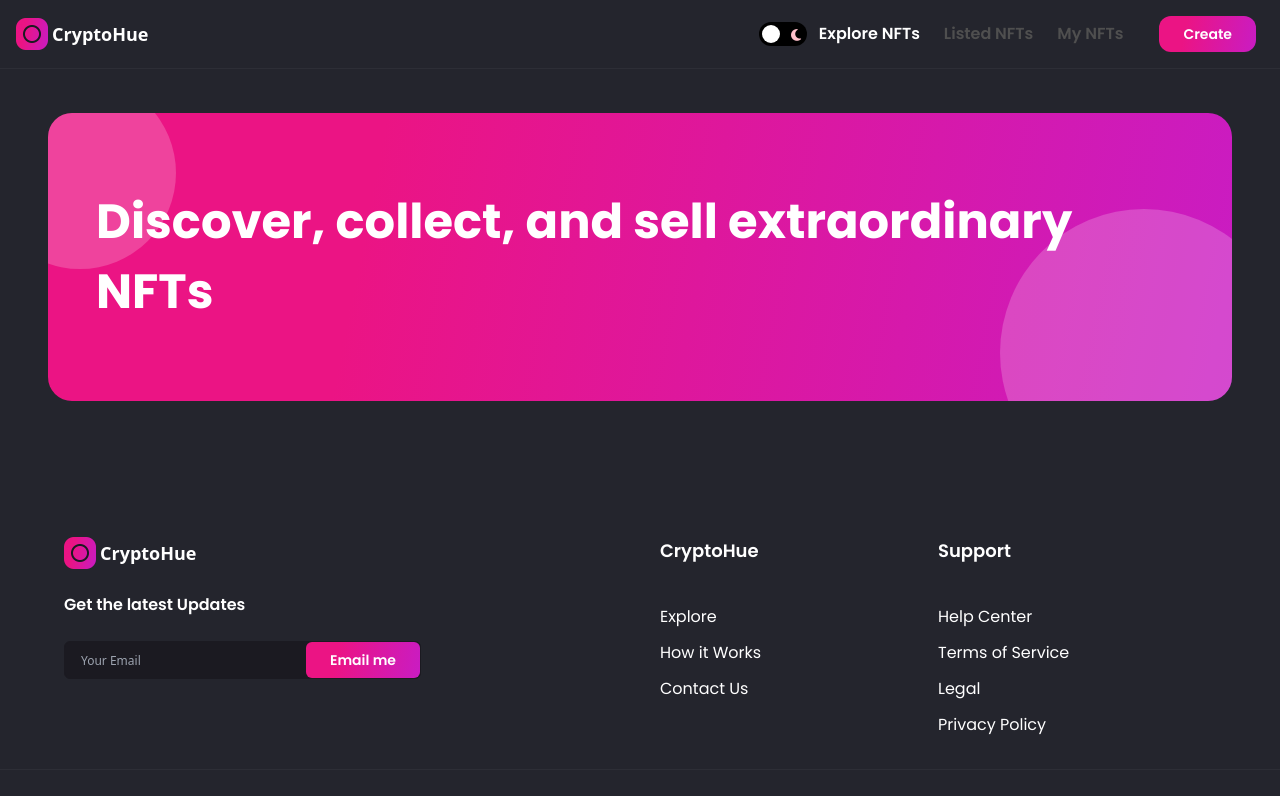
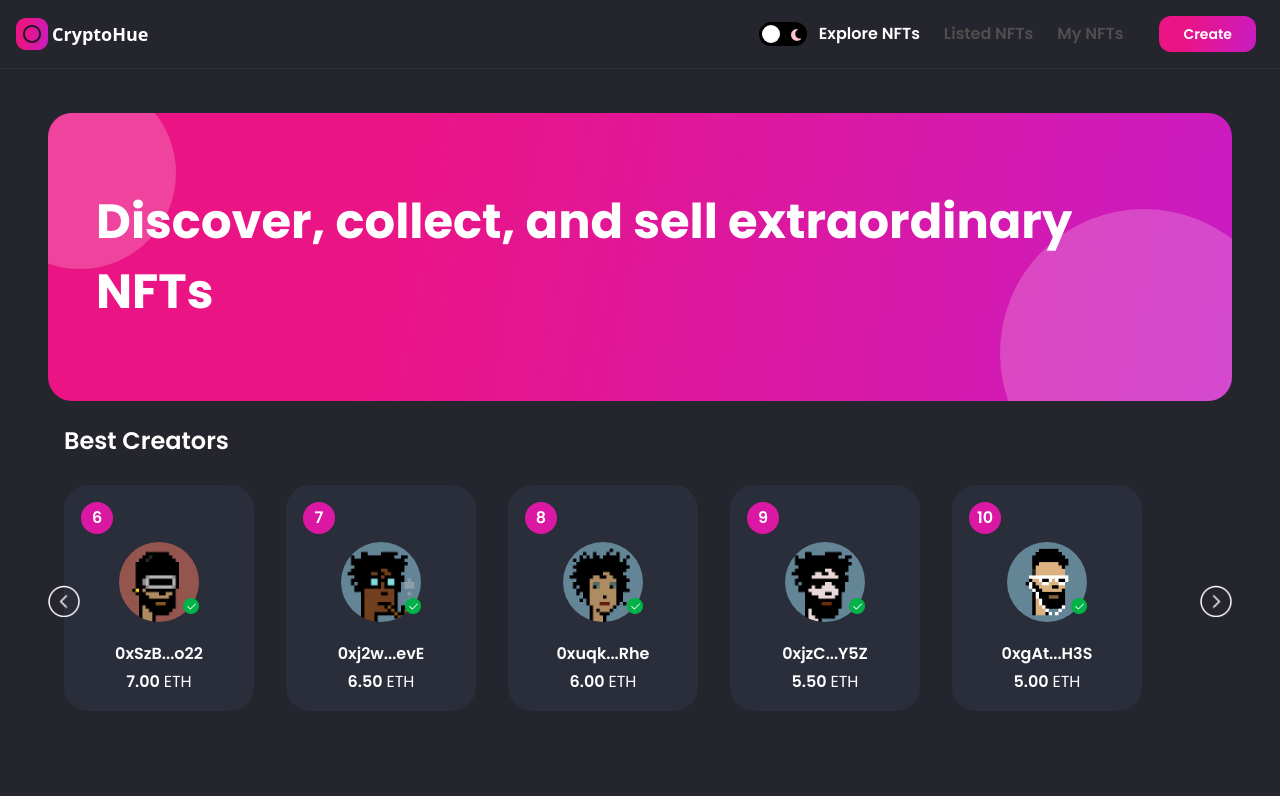
Before and after one commit to Jaumet91/nft-marketplace, a Next.js app: page / in a window 1280 px wide. Shown: the top 796 px of the page. Built offline with nearby package versions, Linux system fonts and the light colour scheme.

Commit message:
SkeletonHome.tsx: created

```diff
--- /dev/null
+++ b/components/CreatorCard.tsx
@@ -0,0 +1,54 @@
+import Image, { StaticImageData } from 'next/image'
+
+import images from '../assets'
+
+type Props = {
+  rank: number
+  creatorImage: StaticImageData
+  creatorName: string
+  creatorEths: number
+}
+
+export const CreatorCard = ({
+  rank,
+  creatorImage,
+  creatorName,
+  creatorEths
+}: Props) => (
+  <div className="m-4 flex min-w-190 flex-col rounded-3xl border border-nft-gray-1 bg-white p-4 dark:border-nft-black-3 dark:bg-nft-black-3 minlg:min-w-240">
+    <div className="flexCenter bottom-2 -right-0 h-8 w-8 rounded-full bg-nft-red-violet minlg:h-10 minlg:w-10 ">
+      <p className="font-poppins text-base font-semibold text-white minlg:text-lg">
+        {rank}
+      </p>
+    </div>
+
+    <div className="my-2 flex justify-center">
+      <div className="relative h-20 w-20 minlg:h-28 minlg:w-28">
+        <Image
+          src={creatorImage}
+          layout="fill"
+          objectFit="cover"
+          alt="creatorName"
+          className="rounded-full"
+        />
+        <div className="absolute bottom-2 -right-0 h-4 w-4 minlg:h-7 minlg:w-7">
+          <Image
+            src={images.tick}
+            layout="fill"
+            objectFit="contain"
+            alt="tick"
+          />
+        </div>
+      </div>
+    </div>
+
+    <div className="flexCenter mt-3 flex-col text-center minlg:mt-7">
+      <p className="font-poppins text-base font-semibold text-nft-black-1 dark:text-white">
+        {creatorName}
+      </p>
+      <p className="mt-1 font-poppins text-base font-semibold text-nft-black-1 dark:text-white">
+        {creatorEths.toFixed(2)} <span className="font-normal">ETH</span>
+      </p>
+    </div>
+  </div>
+)
--- /dev/null
+++ b/components/Skeleton/SkeletonHome.tsx
@@ -0,0 +1,5 @@
+type Props = {}
+
+export const SkeletonHome = (props: Props) => {
+  return <div>SkeletonHome</div>
+}
--- a/components/Skeleton/index.ts
+++ b/components/Skeleton/index.ts
@@ -1,2 +1,3 @@
 export * from './SkeletonNavbar'
 export * from './SkeletonFooter'
+export * from './SkeletonHome'
--- a/components/index.ts
+++ b/components/index.ts
@@ -1,2 +1,3 @@
 export * from './Button'
 export * from './Banner'
+export * from './CreatorCard'
--- a/pages/index.tsx
+++ b/pages/index.tsx
@@ -1,7 +1,26 @@
+import { useState, useEffect, useRef } from 'react'
+import { useTheme } from 'next-themes'
+import Image from 'next/image'
 import type { NextPage } from 'next'
-import { Banner } from '../components'
 
-const Home: NextPage = () => (
+import { Banner, CreatorCard } from '../components'
+import images from '../assets'
+import { makeId } from '../utils/makeId'
+import { SkeletonHome } from '../components/Skeleton'
+
+const Home: NextPage = () => {
+  const { theme } = useTheme()
+  const parentRef = useRef(null)
+  const scrollRef = useRef(null)
+  const [mounted, setMounted] = useState(false)
+
+  useEffect(() => {
+    setMounted(true)
+  }, [])
+
+  if (!mounted) return <SkeletonHome />
+
+  return (
     <div className="flex justify-center p-12 sm:px-4">
       <div className="w-full minmd:w-4/5">
         <Banner
@@ -9,8 +28,51 @@ const Home: NextPage = () => (
           parentStyles="justify-start mb-6 h-72 sm:h-60 p-12 xs:p-4 xs:h-44 rounded-3xl"
           childStyles="md:text-4xl sm:text-2xl xs:text-xl text-left"
         />
+        <div>
+          <h1 className="sx:ml-0 ml-4 font-poppins text-2xl font-semibold text-nft-black-1 dark:text-white minlg:text-4xl">
+            Best Creators
+          </h1>
+          <div className="relative mt-3 flex max-w-full flex-1" ref={parentRef}>
+            <div
+              className="no-scrollbar flex w-max select-none flex-row overflow-scroll"
+              ref={scrollRef}>
+              {[6, 7, 8, 9, 10].map((i) => (
+                <CreatorCard
+                  key={`creator-${i}`}
+                  rank={i}
+                  creatorImage={images[`creator${i}` as keyof typeof images]}
+                  creatorName={`0x${makeId(3)}...${makeId(3)}`}
+                  creatorEths={10 - i * 0.5}
+                />
+              ))}
+              <div
+                onClick={() => {}}
+                className="absolute top-45 left-0 h-8 w-8 cursor-pointer minlg:h-12 minlg:w-12">
+                <Image
+                  src={images.left}
+                  layout="fill"
+                  objectFit="contain"
+                  alt="left_arrow"
+                  className={theme === 'light' ? 'invert filter' : undefined}
+                />
+              </div>
+              <div
+                onClick={() => {}}
+                className="absolute right-0 top-45 h-8 w-8 cursor-pointer minlg:h-12 minlg:w-12">
+                <Image
+                  src={images.right}
+                  layout="fill"
+                  objectFit="contain"
+                  alt="left_arrow"
+                  className={theme === 'light' ? 'invert filter' : undefined}
+                />
+              </div>
+            </div>
+          </div>
+        </div>
       </div>
     </div>
   )
+}
 
 export default Home
--- /dev/null
+++ b/utils/makeId.ts
@@ -0,0 +1,12 @@
+export const makeId = (length: number) => {
+  let result = ''
+
+  const characters =
+    'ABCDEFGHIJKLMNOPQRSTUVWXYZabcdefghijklmnopqrstuvwxyz0123456789'
+
+  for (let i = 0; i < length; i += 1) {
+    result += characters.charAt(Math.floor(Math.random() * characters.length))
+  }
+
+  return result
+}
```
Lines whose indentation alone changed are shown as unchanged.
